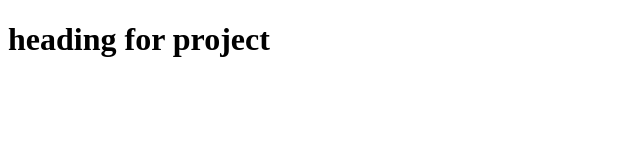
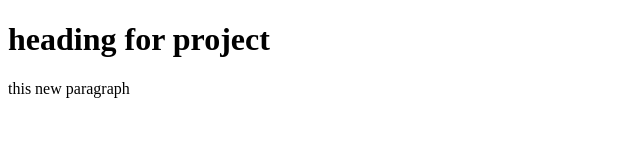
Before and after one commit to jijo45/project1, a plain HTML site: page index.html in a window 1280 px wide. Shown: the whole page, without its empty margins (0-640 px from the left). Drawn offline with Linux system fonts and the light colour scheme.

Commit message:
paragraph add

```diff
--- a/index.html
+++ b/index.html
@@ -7,5 +7,7 @@
   </head>
   <body>
     <h1>heading for project</h1>
+
+    <p>this new paragraph</p>
   </body>
 </html>
```
